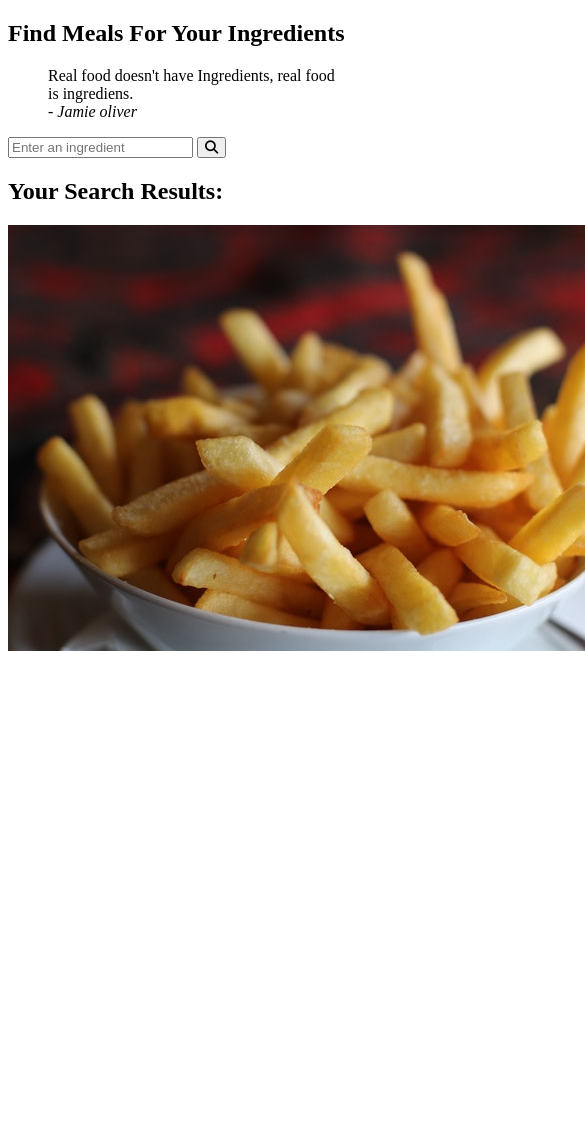
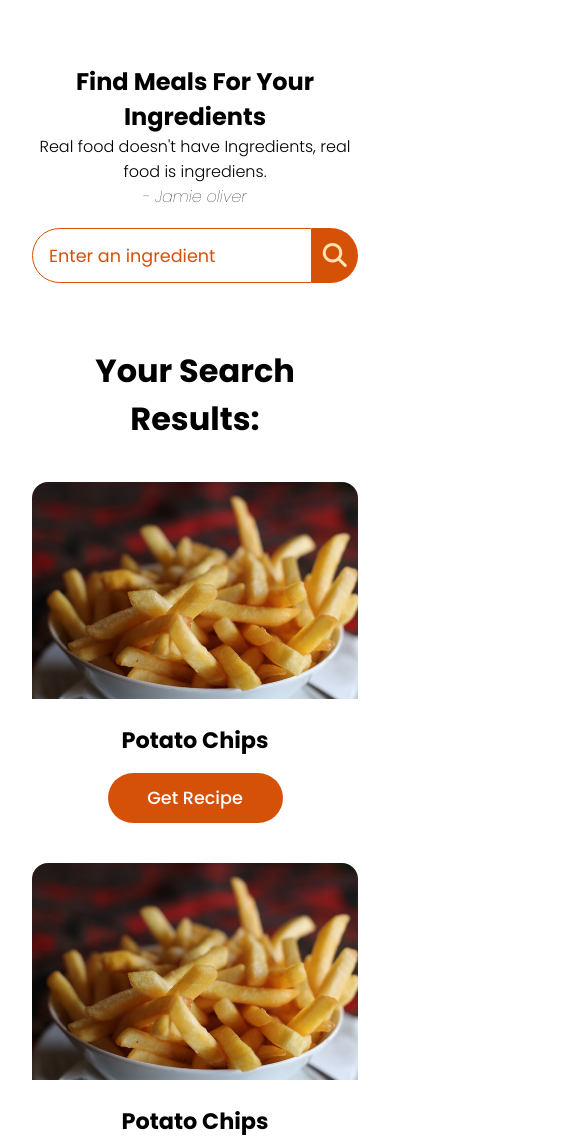
Before and after one commit to shivamoeini/Food-Recipe-App, a plain HTML site: page index.html in a window 390 px wide. Shown: the top 1141 px of the page, 585 px wide, since content can reach past the window. Before the commit the page ends 844 px from the top, so only its background shows below. Drawn offline with Linux system fonts and the light colour scheme.

Commit message:
ui-sarch-btn-responsive card

```diff
--- a/index.html
+++ b/index.html
@@ -32,17 +32,49 @@
                     <cite>- Jamie oliver</cite>
                 </blockquote>
                 <div class="meal-search-box">
-                    <input type="text" class="search-content" placeholder="Enter an ingredient" id="search-input">
+                    <input type="text" class="search-control" placeholder="Enter an ingredient" id="search-input">
                     <button type="submit" class="search-btn btn" id="search-btn"><i class="fas fa-search"></i></button>
                 </div>
             </div>
             <div class="meal-result">
                 <h2 class="titel">Your Search Results:</h2>
-                <div class="meal">
+                <div id="meal">
                     <!-- meal item-->
                     <div class="meal-item">
                         <div class="meal-img">
                            <img src="./img/food.jpg" alt="food">
+                        </div>
+                        <div class="meal-name">
+                            <h3>Potato Chips</h3>
+                            <a href="#" class="recipe-btn">Get Recipe</a>
+                        </div>
+                    </div>
+                     <!-- meal item-->
+                     <div class="meal-item">
+                        <div class="meal-img">
+                           <img src="./img/food.jpg" alt="food">
+                        </div>
+                        <div class="meal-name">
+                            <h3>Potato Chips</h3>
+                            <a href="#" class="recipe-btn">Get Recipe</a>
+                        </div>
+                    </div> <!-- meal item-->
+                    <div class="meal-item">
+                        <div class="meal-img">
+                           <img src="./img/food.jpg" alt="food">
+                        </div>
+                        <div class="meal-name">
+                            <h3>Potato Chips</h3>
+                            <a href="#" class="recipe-btn">Get Recipe</a>
+                        </div>
+                    </div> <!-- meal item-->
+                    <div class="meal-item">
+                        <div class="meal-img">
+                           <img src="./img/food.jpg" alt="food">
+                        </div>
+                        <div class="meal-name">
+                            <h3>Potato Chips</h3>
+                            <a href="#" class="recipe-btn">Get Recipe</a>
                         </div>
                     </div>
                 </div>
--- a/style.css
+++ b/style.css
@@ -1 +1,181 @@
 @import url('https://fonts.googleapis.com/css2?family=Open+Sans:wght@300&family=Poppins:ital,wght@0,100;0,300;0,400;0,500;0,600;0,700;0,800;0,900;1,100&display=swap');
+
+* {
+    padding: 0;
+    margin: 0;
+    box-sizing: border-box;
+}
+
+:root {
+    --tenne-tawny: #d65108;
+    --tenne-tawny-dark: #b54507;
+}
+
+body {
+    font-weight: 300;
+    font-size: 1rem;
+    font-family: 'Poppins', sans-serif;
+}
+
+.btn {
+    font-family: inherit;
+    cursor: pointer;
+    outline: 0;
+    font-size: 1rem;
+}
+
+.titel {
+    font-size: 2rem;
+    margin-bottom: 1rem;
+}
+
+/*  */
+.container {
+    min-height: 100vh;
+}
+
+.meal-wrapper {
+    max-width: 1280px;
+    margin: 0 auto;
+    padding: 2rem;
+    background: #fff;
+    text-align: center;
+}
+
+.meal-search {
+    margin: 2rem 0;
+
+}
+
+.meal-search cite {
+    font-size: 1rem;
+}
+
+.meal-search-box {
+    margin: 1.2rem 0;
+    display: flex;
+    align-items: stretch;
+}
+
+.search-control,
+.search-btn {
+    width: 100%;
+}
+
+.search-control {
+    padding: 0 1rem;
+    font-size: 1.1rem;
+    font-family: inherit;
+    outline: 0;
+    border: 1px solid var(--tenne-tawny);
+    color: var(--tenne-tawny);
+    border-top-left-radius: 2rem;
+    border-bottom-left-radius: 2rem;
+}
+
+.search-control::placeholder {
+    color: var(--tenne-tawny);
+}
+
+.search-btn {
+    width: 55px;
+    height: 55px;
+    font-size: 1.5rem;
+    background: var(--tenne-tawny);
+    color: #fff;
+    border: none;
+    border-top-right-radius: 2rem;
+    border-bottom-right-radius: 2rem;
+    transition: all 0.4s linear;
+    -webkit-transition: all 0.4s linear;
+    -moz-transition: all 0.4s linear;
+    -ms-transition: all 0.4s linear;
+    -o-transition: all 0.4s linear;
+}
+
+.search-btn:hover {
+    background: var(--tenne-tawny-dark);
+}
+
+.search-btn i {
+    color: #ffe6b0;
+}
+
+.meal-result {
+    margin-top: 4rem;
+}
+
+#meal {
+    margin: 2.4rem 0;
+    /* display: flex; */
+}
+
+.meal-item {
+    border-radius: 1rem;
+    -webkit-border-radius: 1rem;
+    -moz-border-radius: 1rem;
+    -ms-border-radius: 1rem;
+    -o-border-radius: 1rem;
+    overflow: hidden;
+    box-sizing: 0 4px 21px -12px rgba(0, 0, 0, 0.79);
+}
+
+.meal-img img {
+    width: 100%;
+    display: block;
+}
+
+.meal-name {
+    padding:1.5rem 0.5rem;
+
+}
+.meal-name h3{
+    font-size: 1.4rem;
+}
+.recipe-btn{
+    text-decoration: none;
+    color: #fff;
+    background: var(--tenne-tawny);
+    font-weight: 500;
+    font-size: 1.1rem;
+    padding: 0.75rem 0;
+    display: block;
+    width: 175px;
+    margin: 1rem auto;
+    border-radius: 2rem;
+    -webkit-border-radius: 2rem;
+    -moz-border-radius: 2rem;
+    -ms-border-radius: 2rem;
+    -o-border-radius: 2rem;
+    transition: all 0.4s linear;
+    -webkit-transition: all 0.4s linear;
+    -moz-transition: all 0.4s linear;
+    -ms-transition: all 0.4s linear;
+    -o-transition: all 0.4s linear;
+}
+.recipe-btn:hover{
+    background: var(--tenne-tawny-dark);
+}
+
+@media screen and (min-width:600px){
+    .meal-search-box{
+        width: 540px;
+        margin-left: auto;
+        margin-right: auto;
+    }
+}
+@media screen and (min-width:760px) {
+    #meal{
+        display: grid;
+        grid-template-columns: repeat(2,1fr);
+        gap:2rem
+    }
+    .meal-img{
+        margin: 0;
+    }
+}
+@media screen and (min-width:990px) {
+    #meal{
+        grid-template-columns: repeat(3,1fr);
+    }
+}
```
